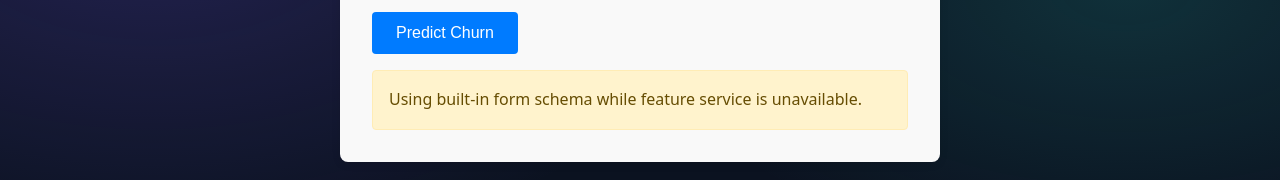
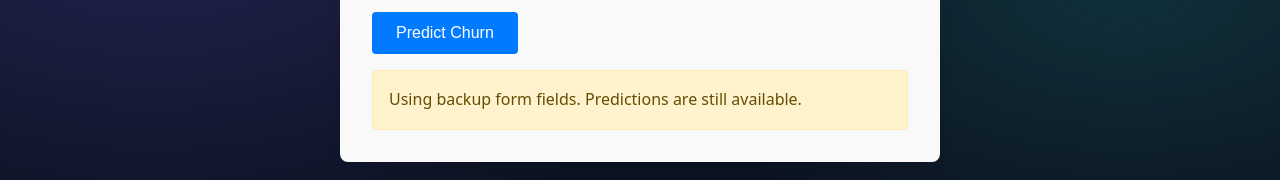
Before and after one commit to DiegoDevHQ/portfolio, a website: page predictor.html in a window 1280 px wide. Shown: the part 1756-1936 px from the top of the page. Drawn offline with Linux system fonts and the light colour scheme; no server answers.

Commit message:
Add files via upload

```diff
--- a/predictor.html
+++ b/predictor.html
@@ -221,10 +221,12 @@
 
         async function requestApi(path, options = {}, retries = 1) {
             const bases = getApiBaseCandidates();
+            const endpointPaths = path.endsWith('.py') ? [path] : [path, `${path}.py`];
             let lastError = new Error('No API base candidates available.');
 
             for (const base of bases) {
-                const url = `${base}${path}`;
+                for (const endpointPath of endpointPaths) {
+                    const url = `${base}${endpointPath}`;
                     for (let attempt = 0; attempt <= retries; attempt += 1) {
                         try {
                             const response = await fetchWithTimeout(url, options, 6000);
@@ -234,6 +236,7 @@
                             return { response, apiBase: base };
                         } catch (error) {
                             lastError = error;
+                        }
                     }
                 }
             }
@@ -249,7 +252,7 @@
                 data = await response.json();
             } catch (error) {
                 console.error('Error initializing form, using fallback schema:', error);
-                document.getElementById('error').innerHTML = '<div class="notice">Using built-in form schema while feature service is unavailable.</div>';
+                document.getElementById('error').innerHTML = '<div class="notice">Using backup form fields. Predictions are still available.</div>';
             }
 
             const formFields = document.getElementById('formFields');
```
Also changed, not shown: vercel.json. Lines whose indentation alone changed are shown as unchanged.
